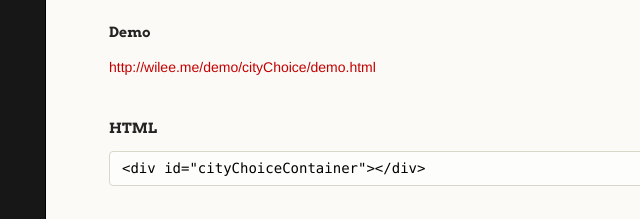
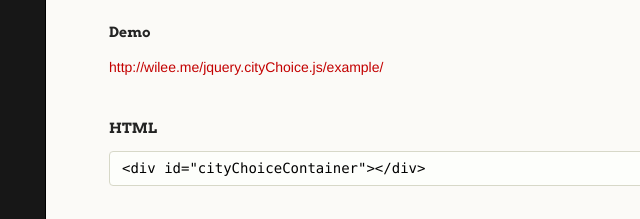
Before and after one commit to xiongwilee/jquery.cityChoice.js, a plain HTML site: page index.html in a window 1280 px wide. Shown: the part 208-427 px from the top of the page, 201-841 px from the left. Drawn offline with Linux system fonts and the light colour scheme.

Commit message:
update:by wilee

```diff
--- a/index.html
+++ b/index.html
@@ -41,7 +41,7 @@
 <h4>
 <a id="demo" class="anchor" href="#demo" aria-hidden="true"><span aria-hidden="true" class="octicon octicon-link"></span></a>Demo</h4>
 
-<p><a href="http://wilee.me/demo/cityChoice/demo.html">http://wilee.me/demo/cityChoice/demo.html</a> </p>
+<p><a href="http://wilee.me/jquery.cityChoice.js/example/">http://wilee.me/jquery.cityChoice.js/example/</a> </p>
 
 <h4>
 <a id="html" class="anchor" href="#html" aria-hidden="true"><span aria-hidden="true" class="octicon octicon-link"></span></a>HTML</h4>
```
